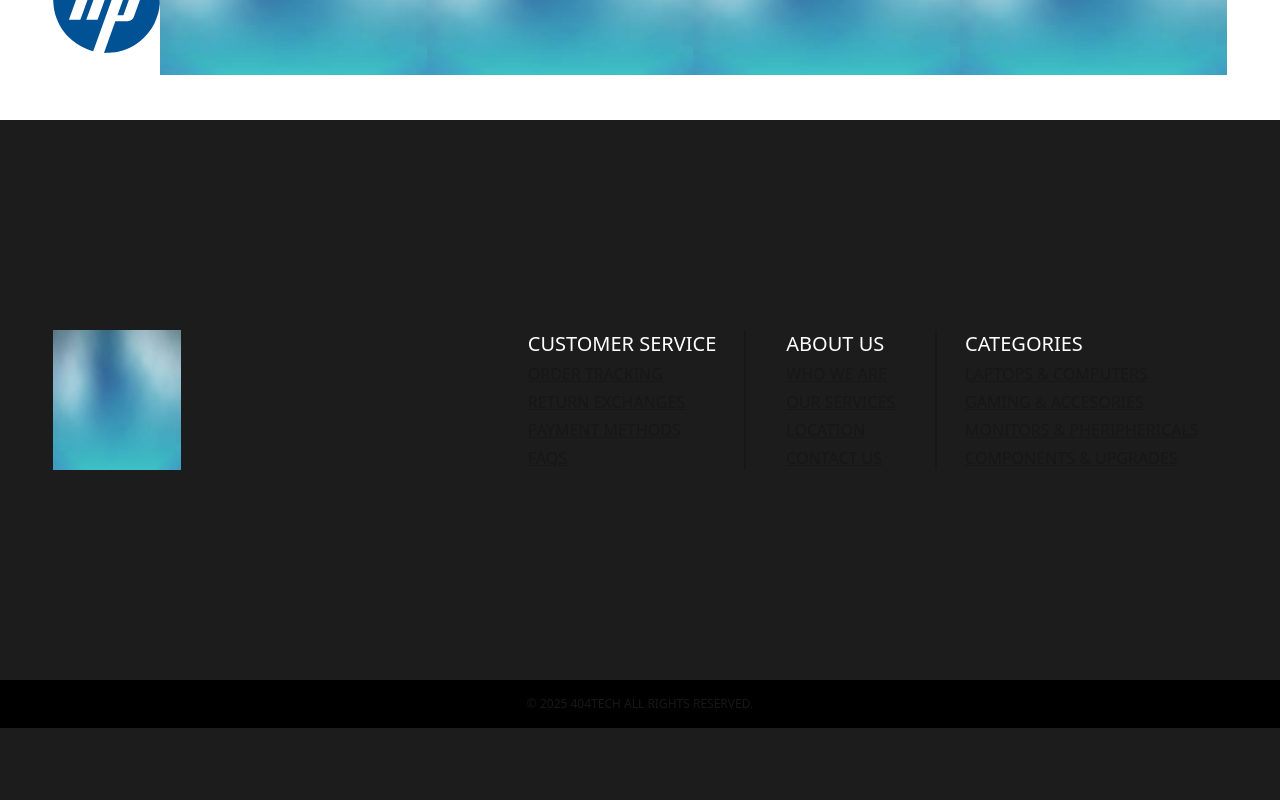
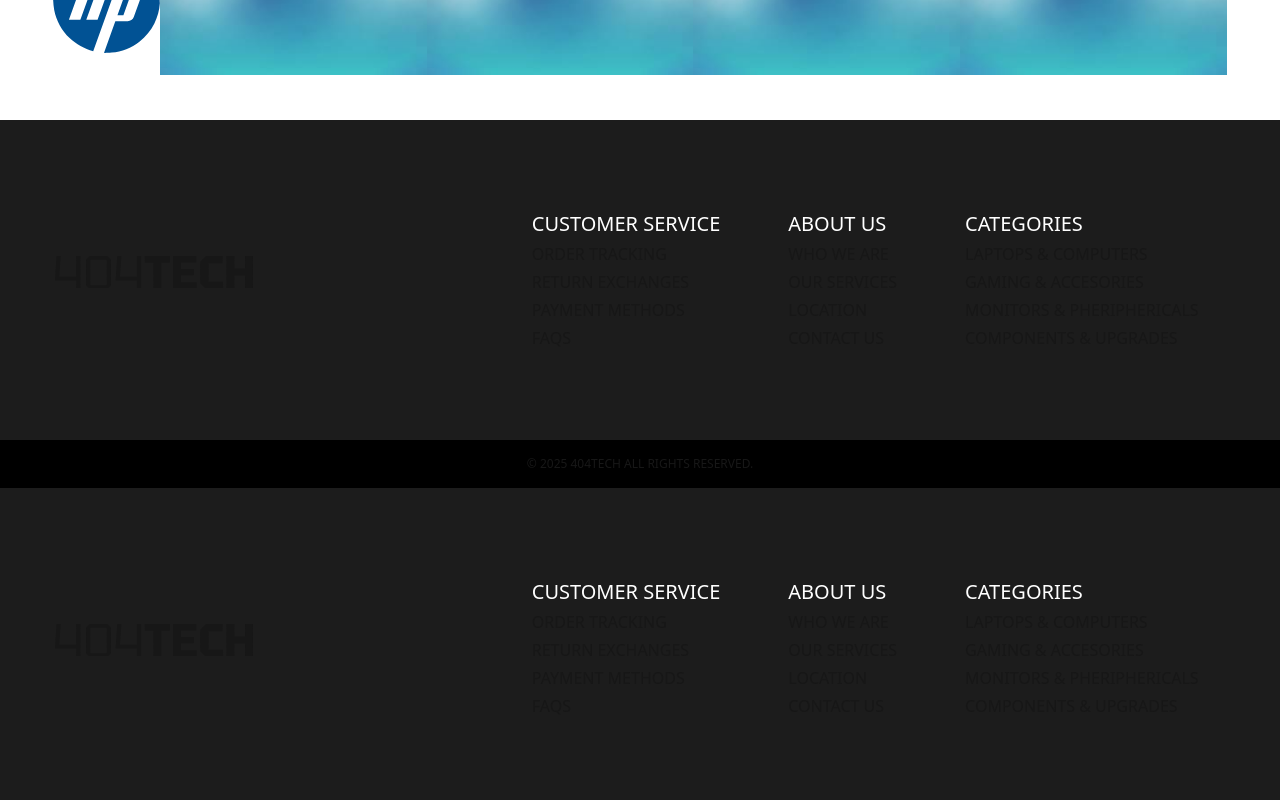
Before and after one commit to JhojanRop/404-tech-frontend, a Next.js app: page / in a window 1280 px wide. Shown: the part 2600-3400 px from the top of the page. Built offline with nearby package versions, Linux system fonts and the light colour scheme; a web font is replaced by a local one.

Commit message:
feat: update footer component

```diff
--- a/src/components/home/footer.tsx
+++ b/src/components/home/footer.tsx
@@ -1,53 +1,44 @@
-import ContentLayout from "../ContentLayout";
+import Link from "next/link";
+import Logo from "../icons/Logo";
 
-const Footer = () => {
+export default function Footer() {
   return (
     <footer className="bg-onyx">
-            <div className="min-h-[70dvh] w-11/12 mx-auto flex items-center">
+      <div className="min-h-[40dvh] w-11/12 mx-auto flex items-center">
         <div className="w-full h-full md:h-1/2 flex gap-y-5 justify-center md:justify-between items-stretch flex-col-reverse md:flex-row">
-                    {/* Logo */}
-                    <div className="w-full lg:w-auto flex justify-center">
-                        <img src="/image-test.jpg" alt="footer" className="w-32" />
-                    </div>
-
-                    {/* Secciones de links */}
-                    <div className="flex flex-col text-center md:text-left md:flex-row [&>div>a]:underline [&>div]:even:border-y-2 [&>div]:md:even:border-x-2 [&>div]:md:even:border-y-0">
-                        {/* Grupo 1 */}
-                        <div className="px-7 py-5 md:py-0 flex flex-col justify-evenly gap-1 text-sm md:text-base">
+          <section className="w-full lg:w-auto flex justify-center">
+            <Link href="/" className="flex items-center">
+              <Logo className="w-50 mb-4 flex items-center" />
+            </Link>
+          </section>
+          <section className="flex flex-col text-center md:text-left md:flex-row [&>div>a]:underline [&>div]:even:border-y-2 [&>div]:md:even:border-x-2 [&>div]:md:even:border-y-0">
+            <nav className="px-7 py-5 md:py-0 flex flex-col justify-evenly gap-1 text-sm md:text-base">
               <h2 className="font-semi text-lg md:text-xl text-white">CUSTOMER SERVICE</h2>
-                            <a href="#">ORDER TRACKING</a>
-                            <a href="#">RETURN EXCHANGES</a>
-                            <a href="#">PAYMENT METHODS</a>
-                            <a href="#">FAQS</a>
-                        </div>
-
-                        {/* Grupo 2 */}
-                        <div className="px-10 py-5 md:py-0 flex flex-col justify-evenly gap-1 text-sm md:text-base">
+              <Link href="#">ORDER TRACKING</Link>
+              <Link href="#">RETURN EXCHANGES</Link>
+              <Link href="#">PAYMENT METHODS</Link>
+              <Link href="#">FAQS</Link>
+            </nav>
+            <nav className="px-10 py-5 md:py-0 flex flex-col justify-evenly gap-1 text-sm md:text-base">
               <h2 className="font-semi text-lg md:text-xl text-white">ABOUT US</h2>
-                            <a href="#">WHO WE ARE</a>
-                            <a href="#">OUR SERVICES</a>
-                            <a href="#">LOCATION</a>
-                            <a href="#">CONTACT US</a>
-                        </div>
-
-                        {/* Grupo 3 */}
-                        <div className="px-7 py-5 md:py-0 flex flex-col justify-evenly gap-1 text-sm md:text-base">
+              <Link href="#">WHO WE ARE</Link>
+              <Link href="#">OUR SERVICES</Link>
+              <Link href="#">LOCATION</Link>
+              <Link href="#">CONTACT US</Link>
+            </nav>
+            <nav className="px-7 py-5 md:py-0 flex flex-col justify-evenly gap-1 text-sm md:text-base">
               <h2 className="font-semi text-lg md:text-xl text-white">CATEGORIES</h2>
-                            <a href="#">LAPTOPS & COMPUTERS</a>
-                            <a href="#">GAMING & ACCESORIES</a>
-                            <a href="#">MONITORS & PHERIPHERICALS</a>
-                            <a href="#">COMPONENTS & UPGRADES</a>
+              <Link href="#">LAPTOPS & COMPUTERS</Link>
+              <Link href="#">GAMING & ACCESORIES</Link>
+              <Link href="#">MONITORS & PHERIPHERICALS</Link>
+              <Link href="#">COMPONENTS & UPGRADES</Link>
+            </nav>
+          </section>
         </div>
       </div>
-                </div>
-            </div>
-            {/* Copyright */}
-            <div className="bg-black w-full py-4 text-xs text-center">
+      <section className="bg-black w-full py-4 text-xs text-center">
         <p>© 2025 404TECH ALL RIGHTS RESERVED.</p>
-            </div>
+      </section>
     </footer>
-
   )
 }
-
-export default Footer;
```
Lines whose indentation alone changed are shown as unchanged.
